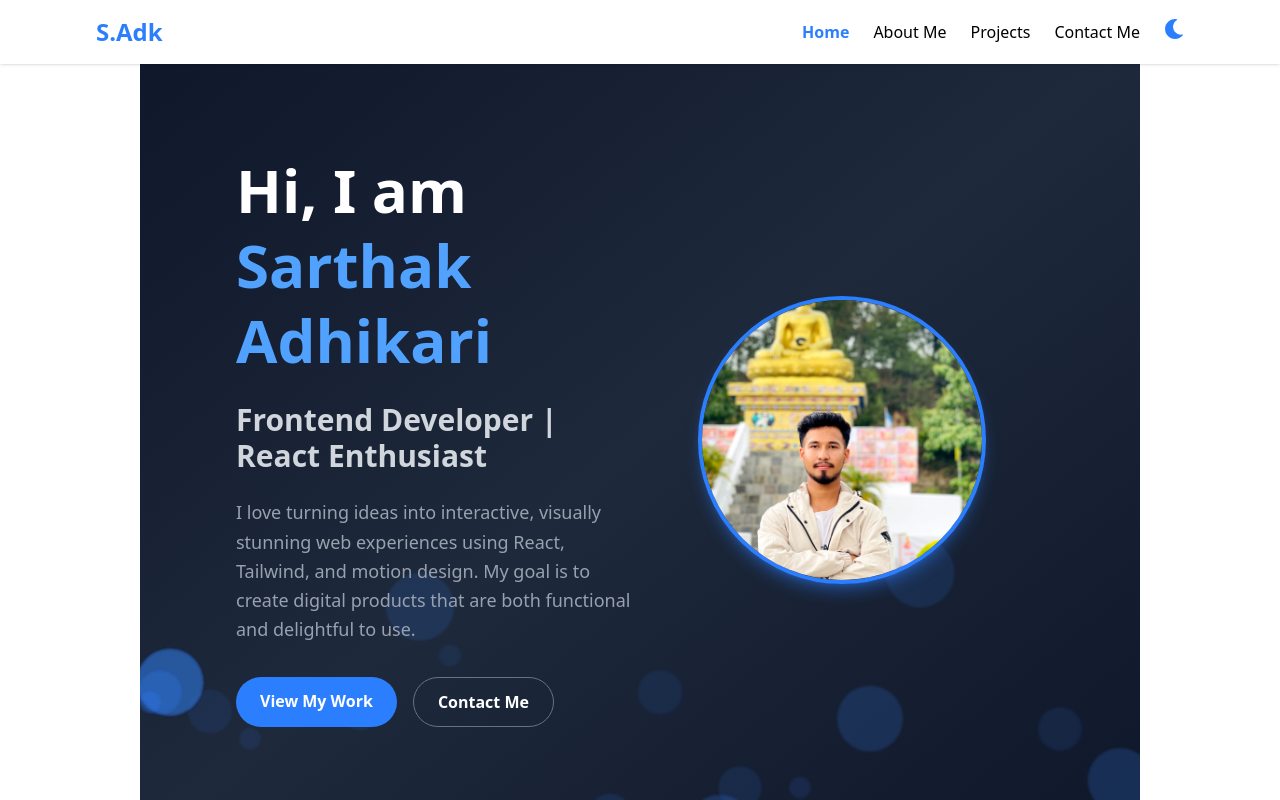
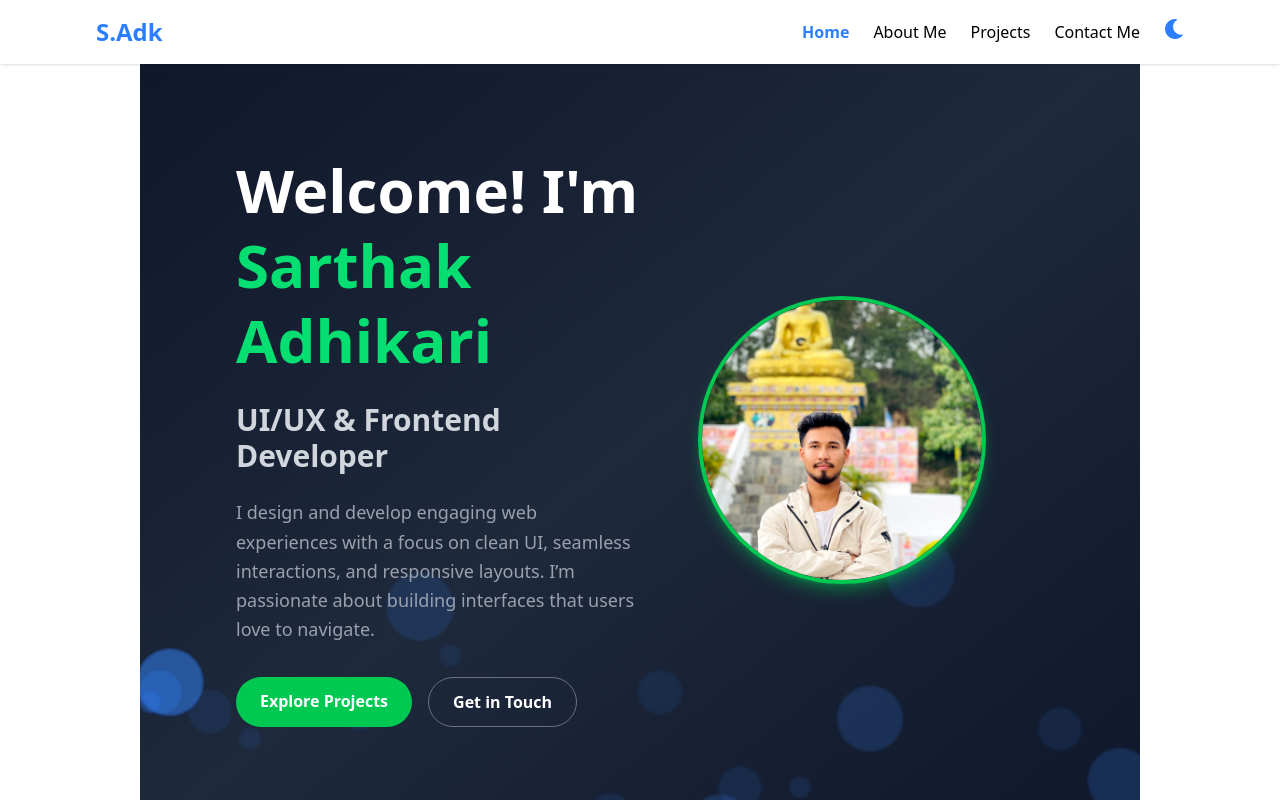
Before and after one commit to Sarthak-Adk/Portfolilo, a React (Vite) app: page / in a window 1280 px wide. Shown: the top 800 px of the page. Built offline with nearby package versions, Linux system fonts and the light colour scheme.

Commit message:
changing the font

```diff
--- a/src/Pages/Home.jsx
+++ b/src/Pages/Home.jsx
@@ -25,8 +25,7 @@ export default function Hero() {
           animate={{ opacity: 1, y: 0 }}
           transition={{ duration: 0.8 }}
         >
-          Hi, I am <span className="text-blue-400">Sarthak Adhikari</span>
-
+          Welcome! I'm <span className="text-green-400">Sarthak Adhikari</span>
         </motion.h1>
 
         <motion.h2
@@ -35,7 +34,7 @@ export default function Hero() {
           animate={{ opacity: 1 }}
           transition={{ delay: 0.2 }}
         >
-          Frontend Developer | React Enthusiast
+          UI/UX & Frontend Developer
         </motion.h2>
 
         <motion.p
@@ -44,18 +43,18 @@ export default function Hero() {
           animate={{ opacity: 1 }}
           transition={{ delay: 0.4 }}
         >
-          I love turning ideas into interactive, visually stunning web
-          experiences using React, Tailwind, and motion design. My goal is to
-          create digital products that are both functional and delightful to use.
+          I design and develop engaging web experiences with a focus on clean
+          UI, seamless interactions, and responsive layouts. I’m passionate
+          about building interfaces that users love to navigate.
         </motion.p>
 
         <div className="flex flex-wrap justify-center md:justify-start gap-4 pt-2">
           <motion.a
             href="#projects"
-            className="px-6 py-2 sm:py-3 bg-blue-500 hover:bg-blue-600 rounded-full font-semibold text-white transition-all duration-300"
+            className="px-6 py-2 sm:py-3 bg-green-500 hover:bg-green-600 rounded-full font-semibold text-white transition-all duration-300"
             whileHover={{ scale: 1.05 }}
           >
-            View My Work
+            Explore Projects
           </motion.a>
 
           <motion.a
@@ -63,7 +62,7 @@ export default function Hero() {
             className="px-6 py-2 sm:py-3 border border-gray-500 hover:bg-white/10 rounded-full font-semibold text-white transition-all duration-300"
             whileHover={{ scale: 1.05 }}
           >
-            Contact Me
+            Get in Touch
           </motion.a>
         </div>
       </div>
@@ -79,7 +78,7 @@ export default function Hero() {
           <img
             src={Profile}
             alt="Sarthak Adhikari"
-            className="w-full h-full object-cover rounded-full border-4 border-blue-500 shadow-lg shadow-blue-500/40 hover:scale-105 transition-all duration-500"
+            className="w-full h-full object-cover rounded-full border-4 border-green-500 shadow-lg shadow-green-500/40 hover:scale-105 transition-all duration-500"
           />
         </div>
       </motion.div>
```
